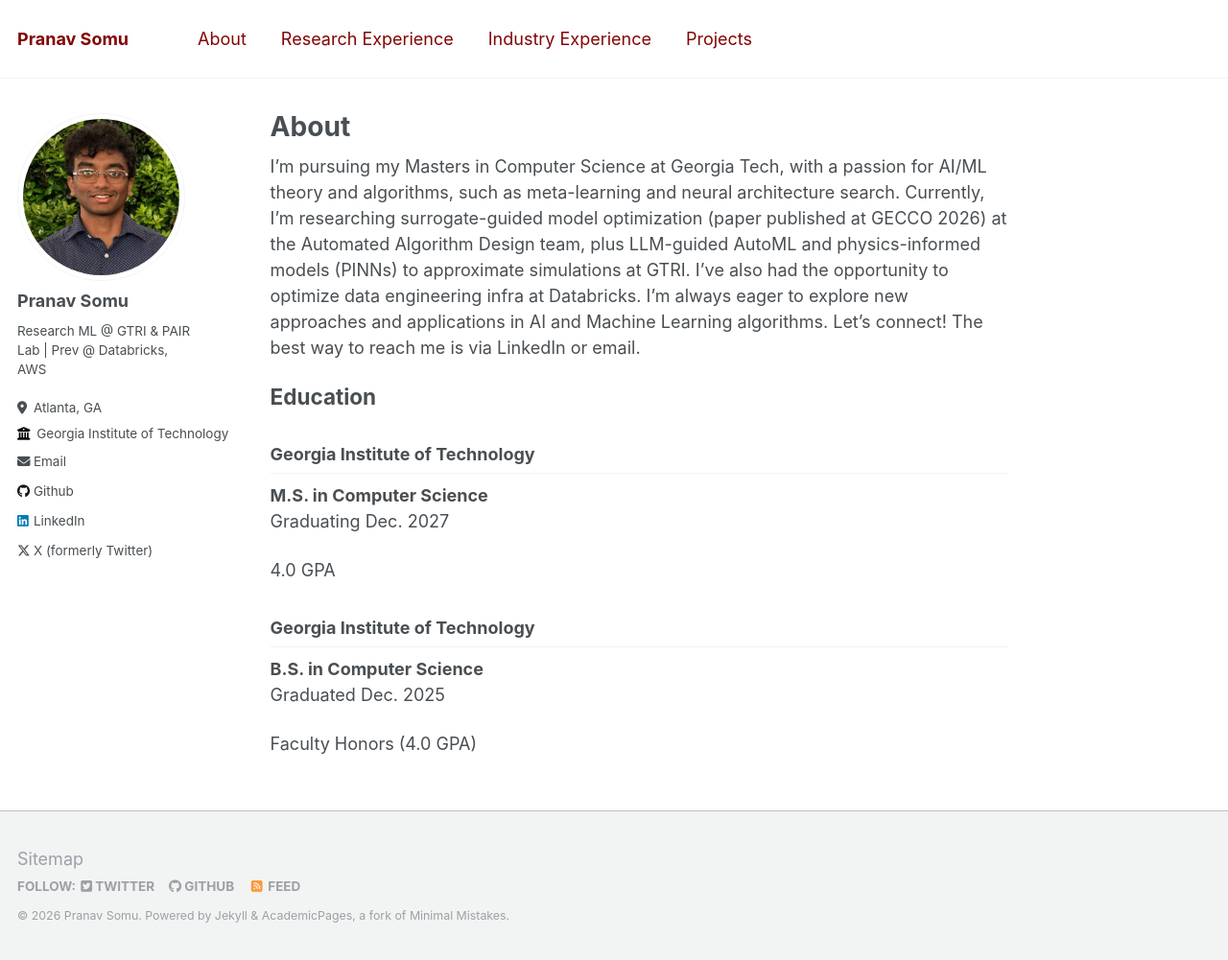
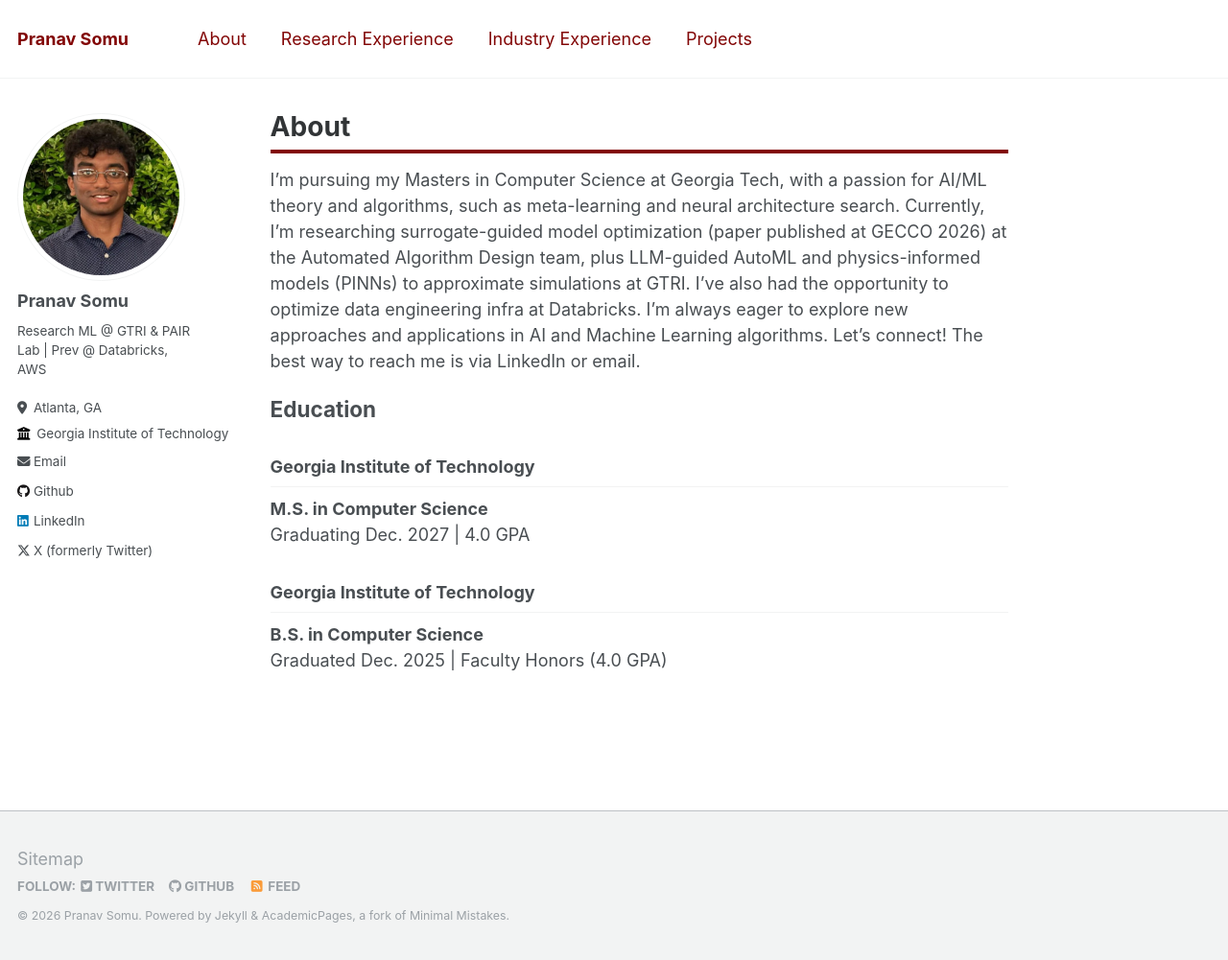
Before and after one commit to pcsom/pcsom.github.io, a Jekyll site: the page built from _pages/about.md, in a window 1280 px wide and 1001 px high. Shown: the whole window at 96% size. Built offline with Jekyll 4.4.1, drawn with Linux system fonts in a browser that asks for light colours.

Commit message:
Add title formatting

```diff
--- a/_pages/about.md
+++ b/_pages/about.md
@@ -15,13 +15,9 @@ Education
 Georgia Institute of Technology
 ------
 **M.S. in Computer Science**
-Graduating Dec. 2027
-
-4.0 GPA
+Graduating Dec. 2027 | 4.0 GPA
 
 Georgia Institute of Technology
 ------
 **B.S. in Computer Science**
-Graduated Dec. 2025
-
-Faculty Honors (4.0 GPA)
+Graduated Dec. 2025 | Faculty Honors (4.0 GPA)
--- a/_sass/_page.scss
+++ b/_sass/_page.scss
@@ -37,7 +37,9 @@
 .page__title {
   margin-top: 0;
   line-height: 1;
-  color: $dark-gray;
+  color: $darker-gray;
+  padding-bottom: 0.35em;
+  border-bottom: 4px solid $primary-color;
 
   & + .page__meta {
     margin-top: -0.5em;
```
